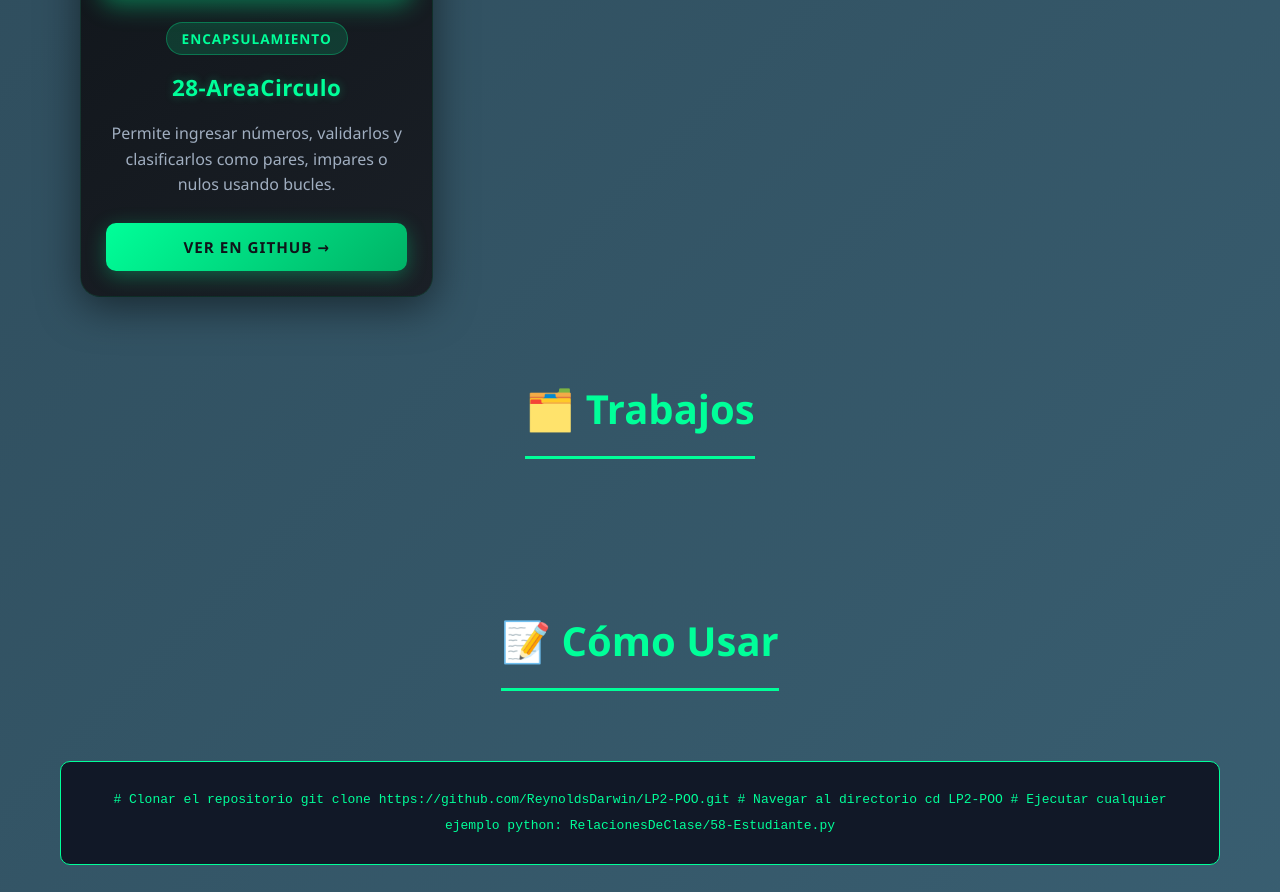
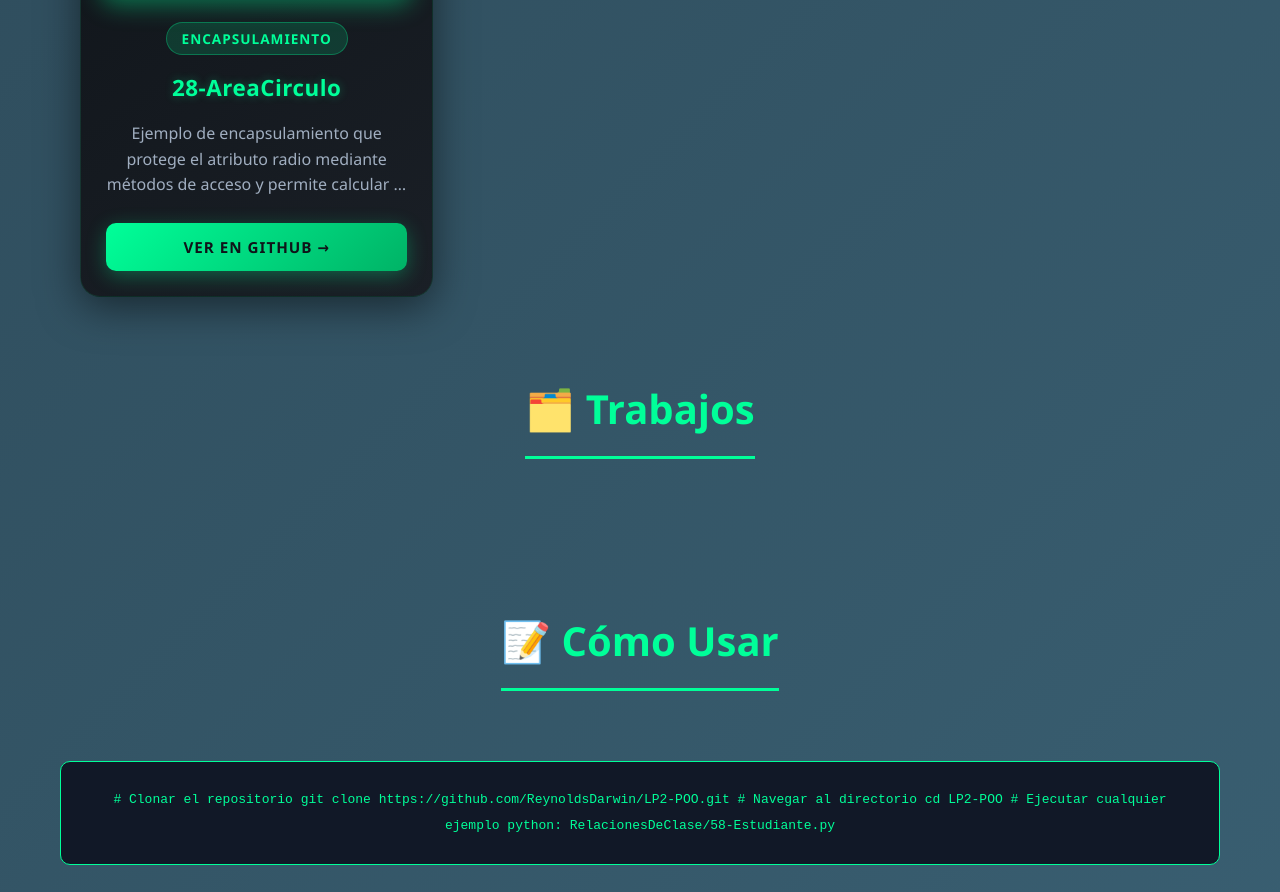
Before and after one commit to ReynoldsDarwin/LP2-POO, a plain HTML site: page docs/index.html in a window 1280 px wide. Shown: the part 6421-7313 px from the top of the page. Drawn offline with Linux system fonts and the light colour scheme.

Commit message:
feat: semanctic of section, encapsulamiento

```diff
--- a/docs/index.html
+++ b/docs/index.html
@@ -344,7 +344,7 @@
                         <span class="example-category">Encapsulamiento</span>
                         <h5 class="example-title">28-AreaCirculo</h5>
                         <p class="example-description">
-                            Permite ingresar números, validarlos y clasificarlos como pares, impares o nulos usando bucles.
+                            Ejemplo de encapsulamiento que protege el atributo radio mediante métodos de acceso y permite calcular el área y el perímetro de la figura.
                         </p>
                     </div>
                     <div class="example-footer">
@@ -353,6 +353,7 @@
                         </a>
                     </div>
                 </div>
+
 
 
                 <!-- Puedes agregar más ejemplos copiando la estructura de arriba -->
```
